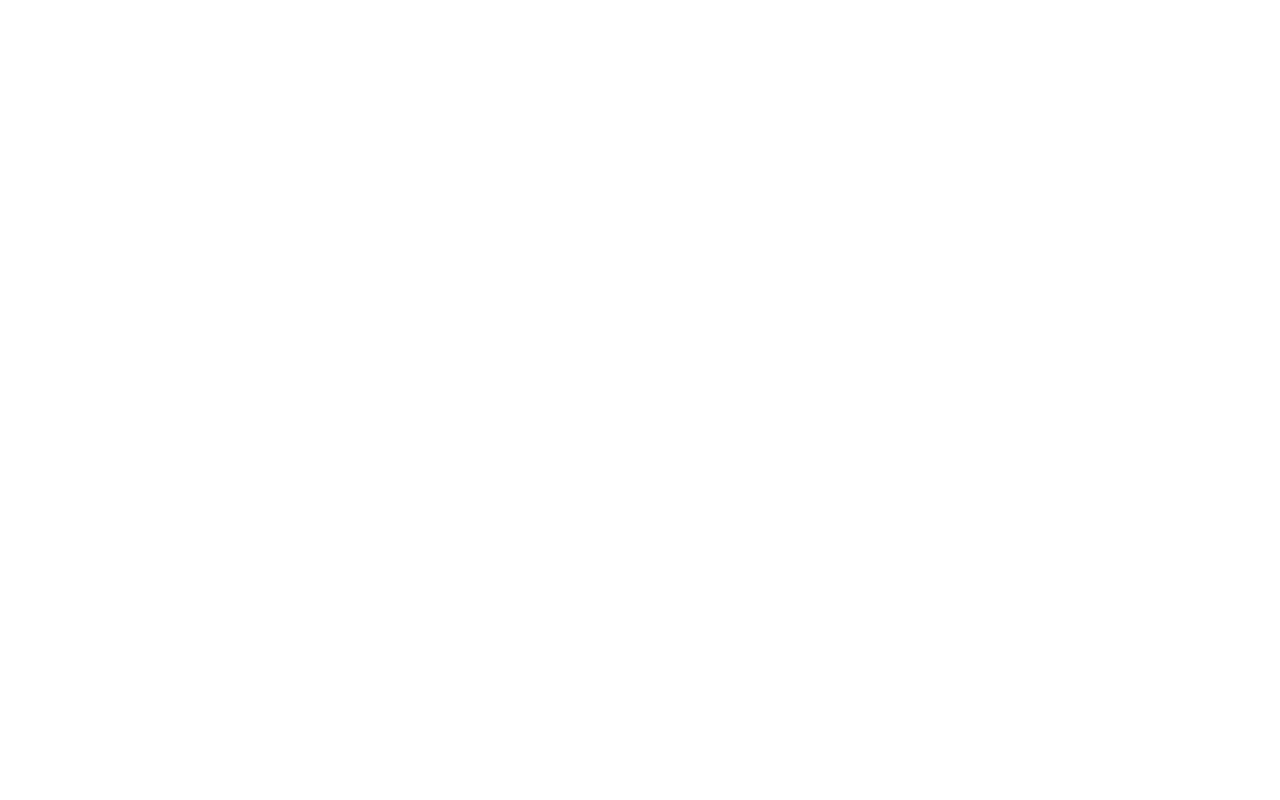
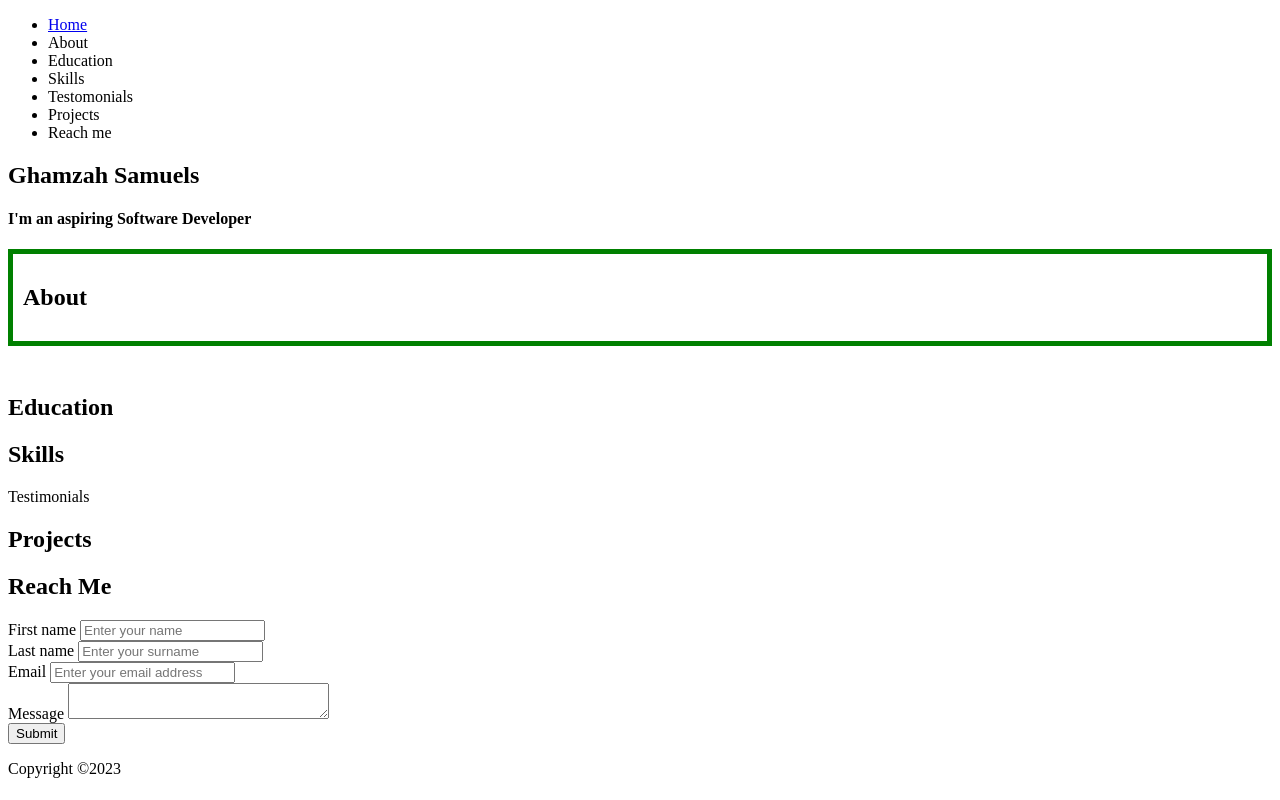
Before and after one commit to GSamuels5/todayPortFolio, a plain HTML site: page index.html in a window 1280 px wide. Drawn offline with Linux system fonts and the light colour scheme.

Commit message:
html content

```diff
--- a/index.html
+++ b/index.html
@@ -3,9 +3,80 @@
 <head>
     <meta charset="UTF-8">
     <meta name="viewport" content="width=device-width, initial-scale=1.0">
-    <title>Today's Portfolia</title>
+    <title>Today's Portfolio</title>
 </head>
 <body>
+    <header>
+        <nav>
+            <ul>
+                <li><a href="#">Home</a></li>
+                <li><a href="#"></a>About</li>
+                <li><a href="#"></a>Education</li>
+                <li><a href="#"></a>Skills</li>
+                <li><a href="#"></a>Testomonials</li>
+                <li><a href="#"></a>Projects</li>
+                <li><a href="#"></a>Reach me</li>
+            </ul>
+        </nav>
+    </header>
+    <main>
+        <section>
+            <h1>Ghamzah Samuels</h1>
+            <h4>
+                I'm an aspiring Software Developer
+            </h4>
+        </section>
+        <section style="border: 5px solid green ;padding: 10px; margin-bottom: 3rem;">
+            <h2>About</h2>
+        </section>
+        <section>
+            <h2>Education</h2>
+        </section>
+        <section>
+            <h2>Skills</h2>
+        </section>
+        <section>
+            <h2></h2>Testimonials
+        </section>
+        <section>
+            <h2>Projects</h2>
+        </section>
+        <section>
+            <h2>Reach Me</h2>
+            <form action="https://formspree.io/f/xzblyrbz" method="post">
+                <div>
+                    <label for="#Firstname">First name
+                    </label><input type="text" placeholder="Enter your name" required id="FirstName" name="firstname">
+
+                </div>
+                <div>
+                    <label for="">Last name
+                    </label><input type="text" placeholder="Enter your surname" required>
+
+                </div>
+                <div>
+                    <label for="emailAdd">Email
+                    </label><input type="email" placeholder="Enter your email address" required id="emailAdd" name="emailAdd">
+
+                </div>
+                <div>
+                    <label for="message">Message
+                    </label><textarea name="message" id="message" cols= "30" row="10" required></textarea>
+
+                </div><div>
+                    <button type="submit">
+                        Submit
+                    </button>
+                </div>
+            </form>
+        </section>
+
+
+
+    </main>
+    <footer>
+        <p>Copyright &copy;2023</p>
+    </footer>
 
 </body>
 </html>
```
